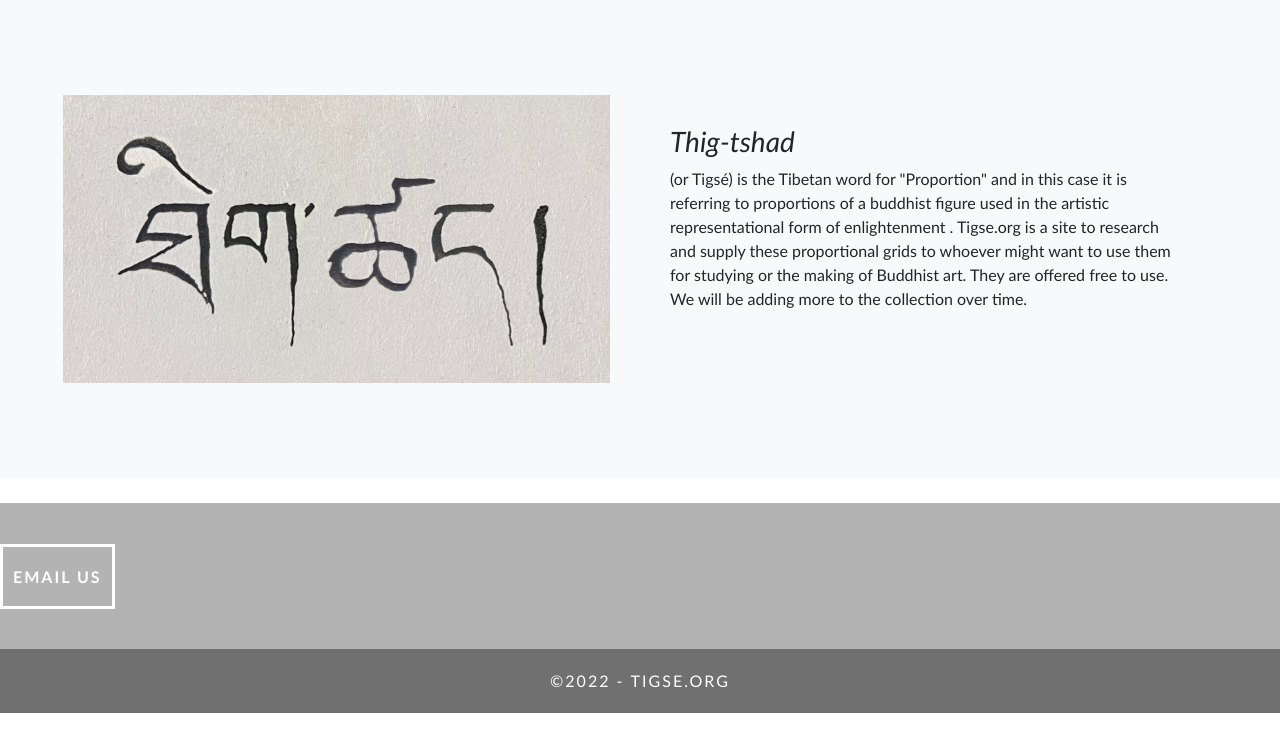
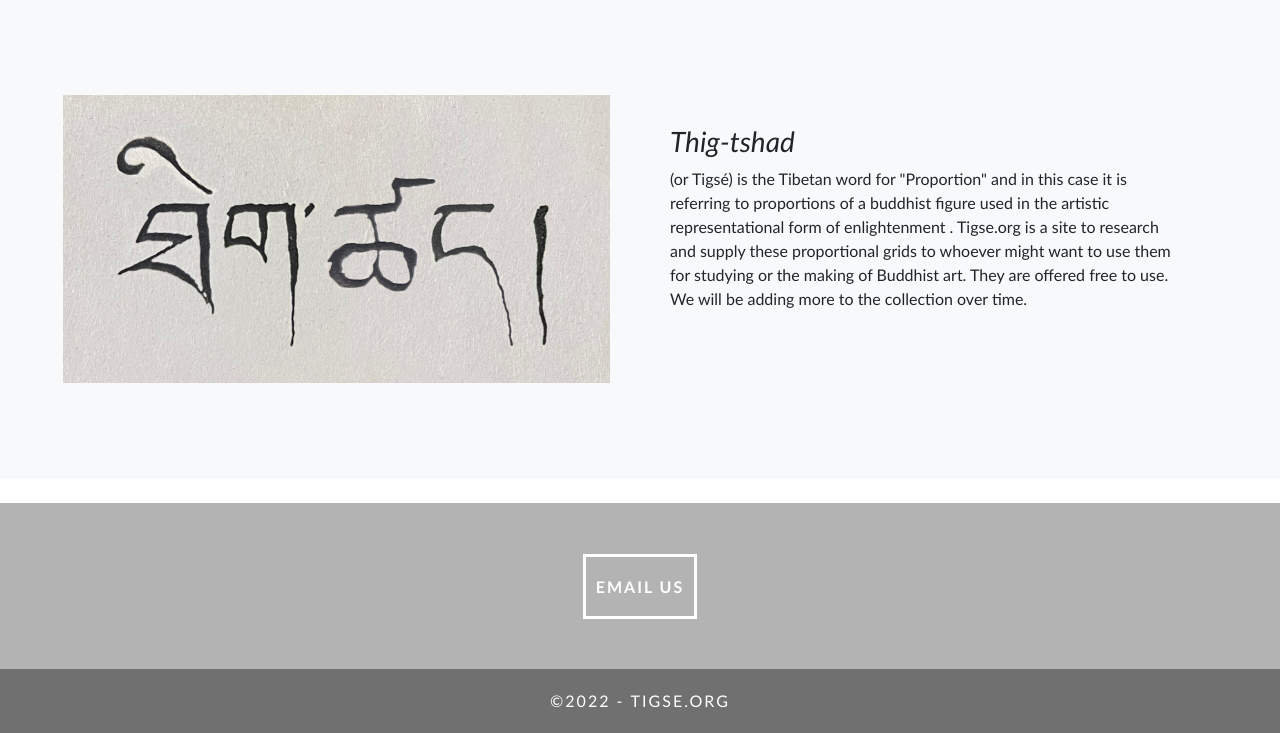
Before and after one commit to gsandvoss/tigse_web, a PHP site: page /about.html in a window 1280 px wide. Shown: the part 153-886 px from the top of the page. Run offline with PHP 8.4, Linux system fonts and the light colour scheme.

Commit message:
css adjustment

```diff
--- a/about.html
+++ b/about.html
@@ -60,7 +60,7 @@
 
   <!-- Footer Section -->
   <footer id="contact">
-	<div><a href= "mailto: info@tigse.org"  class="button" >EMAIL US</a>
+	<div style= "align: center"><a href= "mailto: info@tigse.org"  class="button" >EMAIL US</a>
 	</div>
   </footer>
 
--- a/css/simpleGridTemplate.css
+++ b/css/simpleGridTemplate.css
@@ -161,9 +161,10 @@ header {
 	border-top-width: 2px;
 }
 footer {
+	text-align: center;
 	background-color: #B3B3B3;
-	padding-top: 60px;
-	padding-bottom: 60PX;
+	padding-top: 70px;
+	padding-bottom: 70PX;
 }
 .intro {
 	display: inline-block;
```
